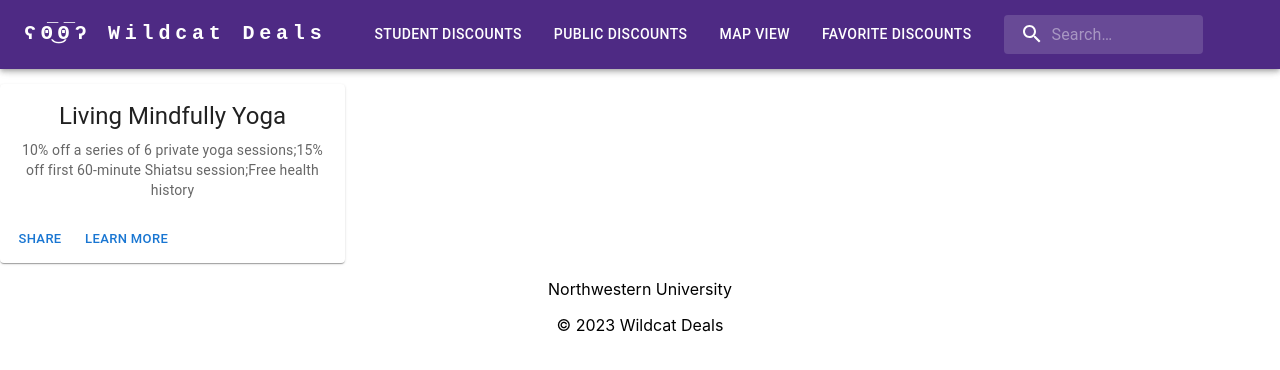
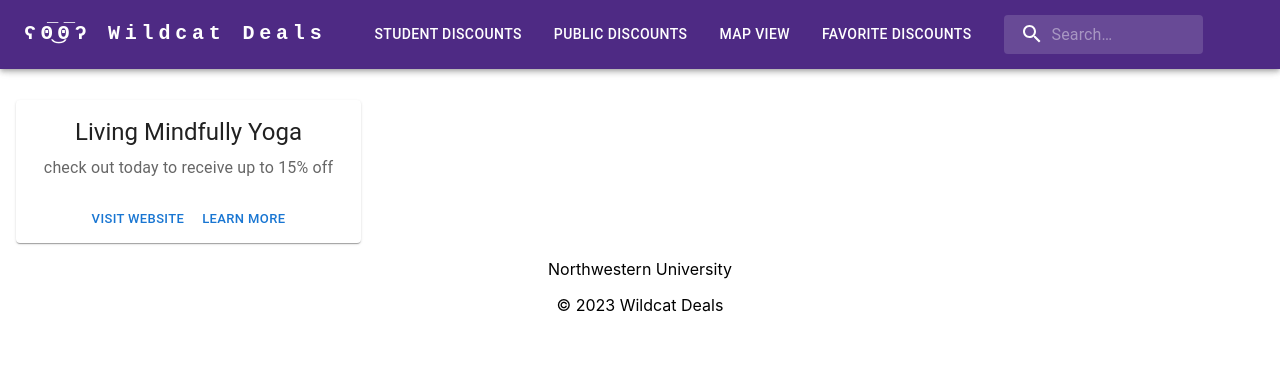
Before and after one commit to 392-f23/WildcatDeals, a React (Vite) app: page / in a window 1280 px wide. Shown: the top 370 px of the page. Built offline with nearby package versions, Linux system fonts and the light colour scheme.

Commit message:
added Discount filter code

```diff
--- a/package.json
+++ b/package.json
@@ -48,7 +48,7 @@
     "jsdom": "^22.1.0",
     "postcss": "^8.4.31",
     "tailwindcss": "^3.3.3",
-    "vite": "^4.4.9",
+    "vite": "^4.5.0",
     "vitest": "^0.34.5"
   }
 }
--- a/src/components/DealCard.jsx
+++ b/src/components/DealCard.jsx
@@ -11,8 +11,27 @@
 
 
 export default function DealCard({ deal }) {
+
+  const visitWebsite = () => {
+    window.open("https://" + deal.Website);
+  };
+
+  const getMaxDiscount = (description) => {
+    // Match all percentages in the description
+    const matches = description.match(/(\d+)%/g);
+
+    // If no matches found, return a default message or null
+    if (!matches) return description;
+
+    // Extract percentage values and find the maximum
+    const maxDiscount = Math.max(...matches.map(match => parseInt(match)));
+
+    // Construct the desired output
+    return `check out today to receive up to ${maxDiscount}% off`;
+  }
+
   return (
-    <Card sx={{ maxWidth: 345 }}>
+    <Card sx={{ maxWidth: 345, margin: '16px' }}>
       {/* <CardMedia
         component="img"
         alt="green iguana"
@@ -23,12 +42,12 @@
         <Typography gutterBottom variant="h5" component="div">
           {deal.Name}
         </Typography>
-        <Typography variant="body2" color="text.secondary">
-          {deal.Discount}
+        <Typography variant="body1" color="text.secondary">
+          { getMaxDiscount(deal.Discount)}
         </Typography>
       </CardContent>
-      <CardActions>
-        <Button size="small">Share</Button>
+      <CardActions sx={{ justifyContent: 'center' }}>
+        <Button size="small" onClick={visitWebsite}>Visit Website</Button>
         <DealModal deal={deal} />
         {/* <Button size="small" onClick={handleOpenModal}>Learn More</Button> */}
 
```
Also changed, not shown: 1 other file (tests, documents, lock files or other folders).
